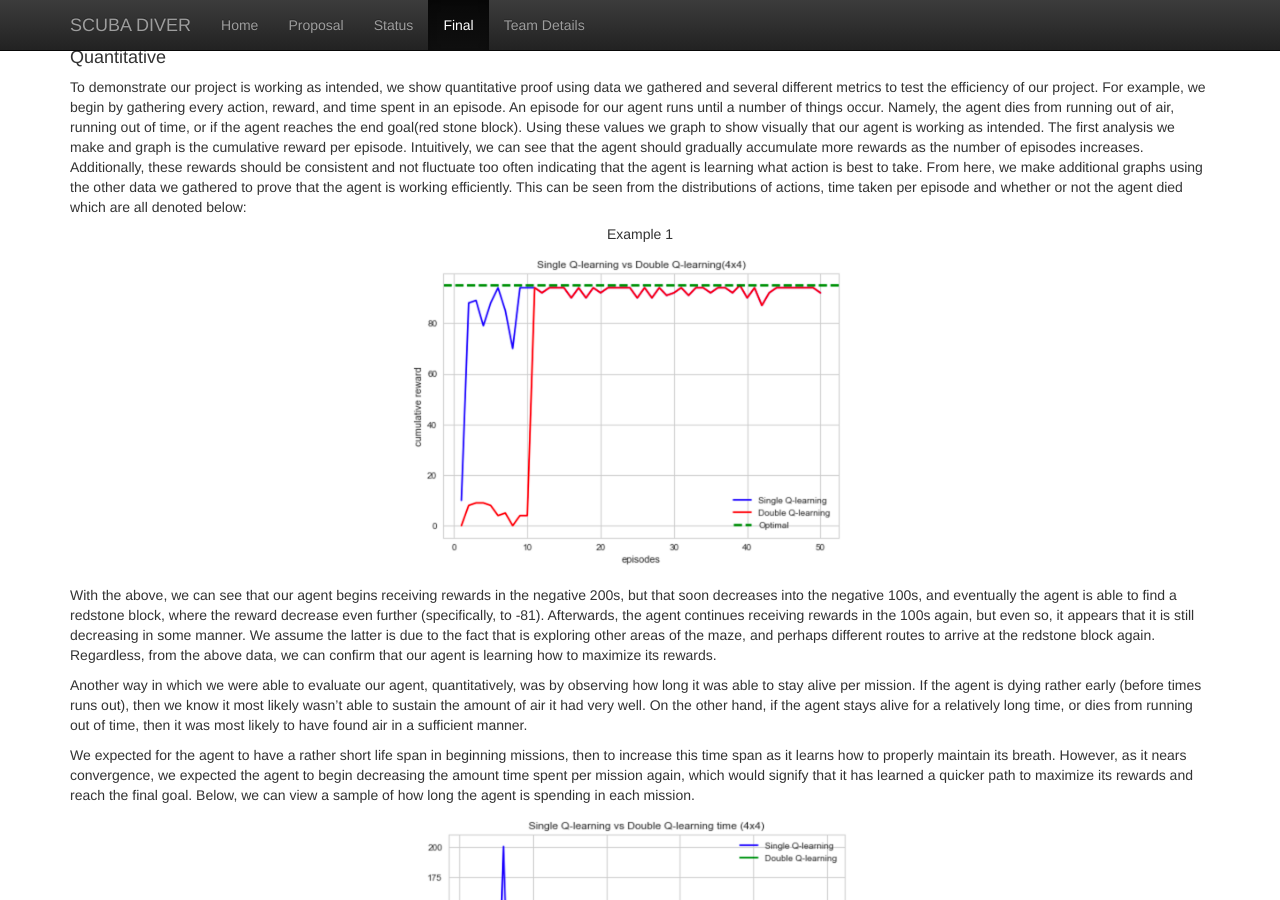
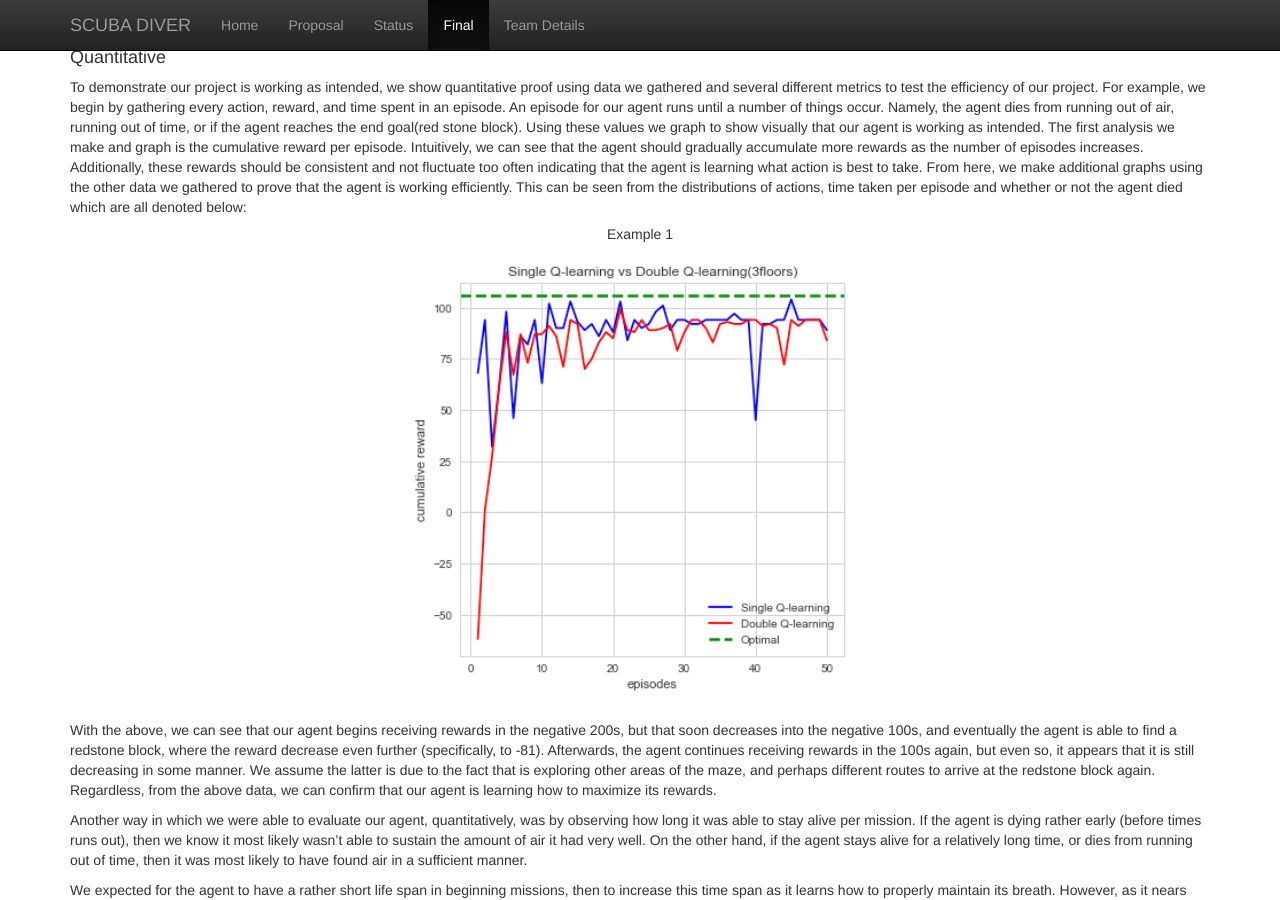
Before and after one commit to andrewdoh/scuba_diver, a Jekyll site: the page built from docs/final.md, in a window 1280 px wide and 900 px high, scrolled down 4965 px. Built offline with Jekyll 4.4.1, drawn with Linux system fonts in a browser that asks for light colours; formulas are drawn with MathJax 3.

Commit message:
Create final.md

```diff
--- a/docs/final.md
+++ b/docs/final.md
@@ -94,7 +94,7 @@ To demonstrate our project is working as intended, we show quantitative proof us
 <h5 align="center"> Example 1 </h5>
 
  <p align="center">
-<img src="images/singleQ_vs_doubleQ_ex_2.png" width="500px">
+<img src="images/singlevsdouble_ex_1_3.png" width="500px">
  </p>
 
 
@@ -105,7 +105,7 @@ Another way in which we were able to evaluate our agent, quantitatively, was by
 We expected for the agent to have a rather short life span in beginning missions, then to increase this time span as it learns how to properly maintain its breath. However, as it nears convergence, we expected the agent to begin decreasing the amount time spent per mission again, which would signify that it has learned a quicker path to maximize its rewards and reach the final goal. Below, we can view a sample of how long the agent is spending in each mission.
 
  <p align="center">
- <img src="images/singleQ_vs_doubleQ_time.png" width="500px">
+ <img src="images/singlevsdouble_ex_1_3_time.png" width="500px">
  </p>
 
 The results were more or less what we expected. It begins starting off with short life spans, which begins increasing over time. Due to technical difficulties (which we plan on fixing before our final project), our agent had troubles converging, and so we weren’t able to observe if the agent would start decreasing the amount of time spent per mission near convergence. In the future, we plan to supply the agent with a reward that is dependent upon how long it took them to find the final goal.
```
